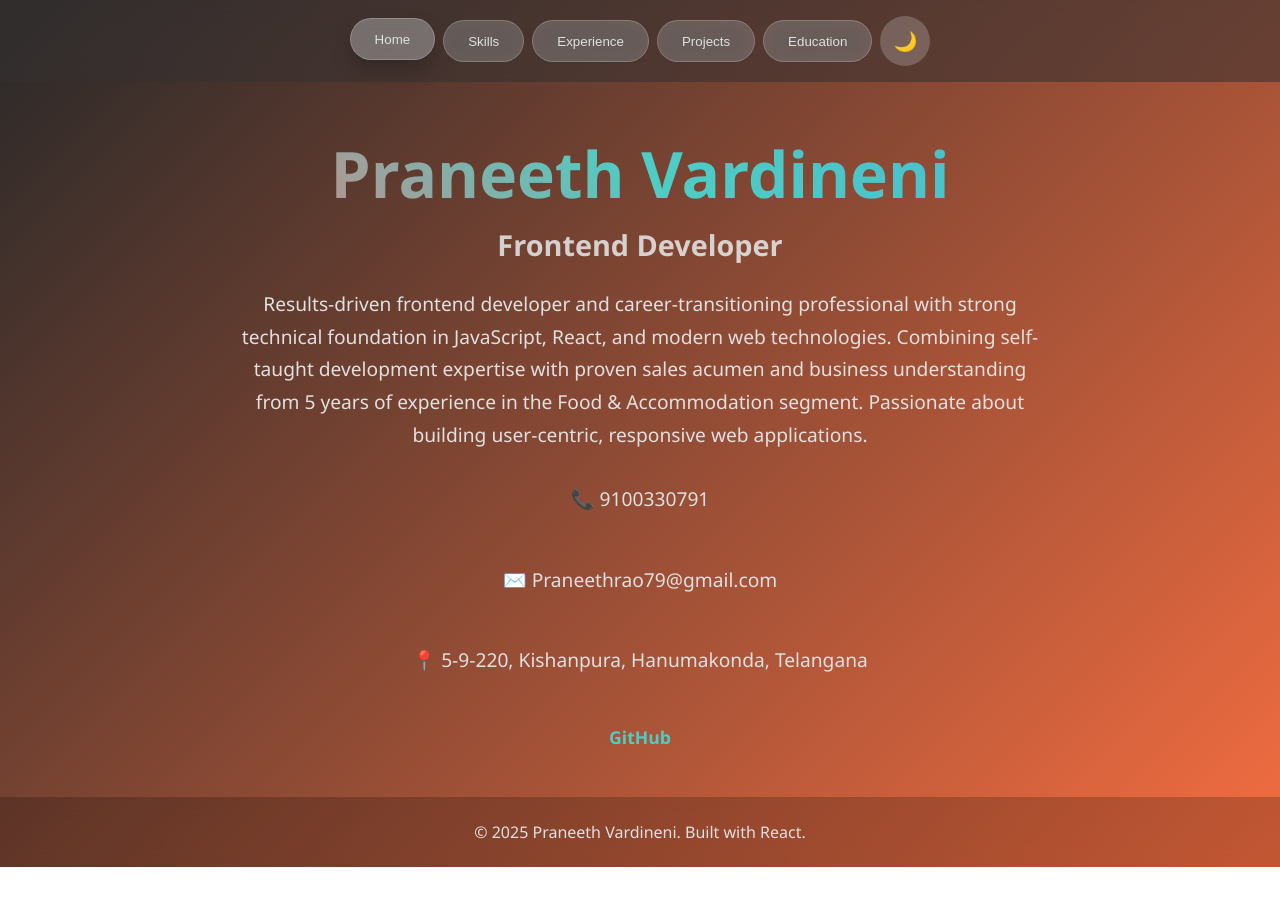
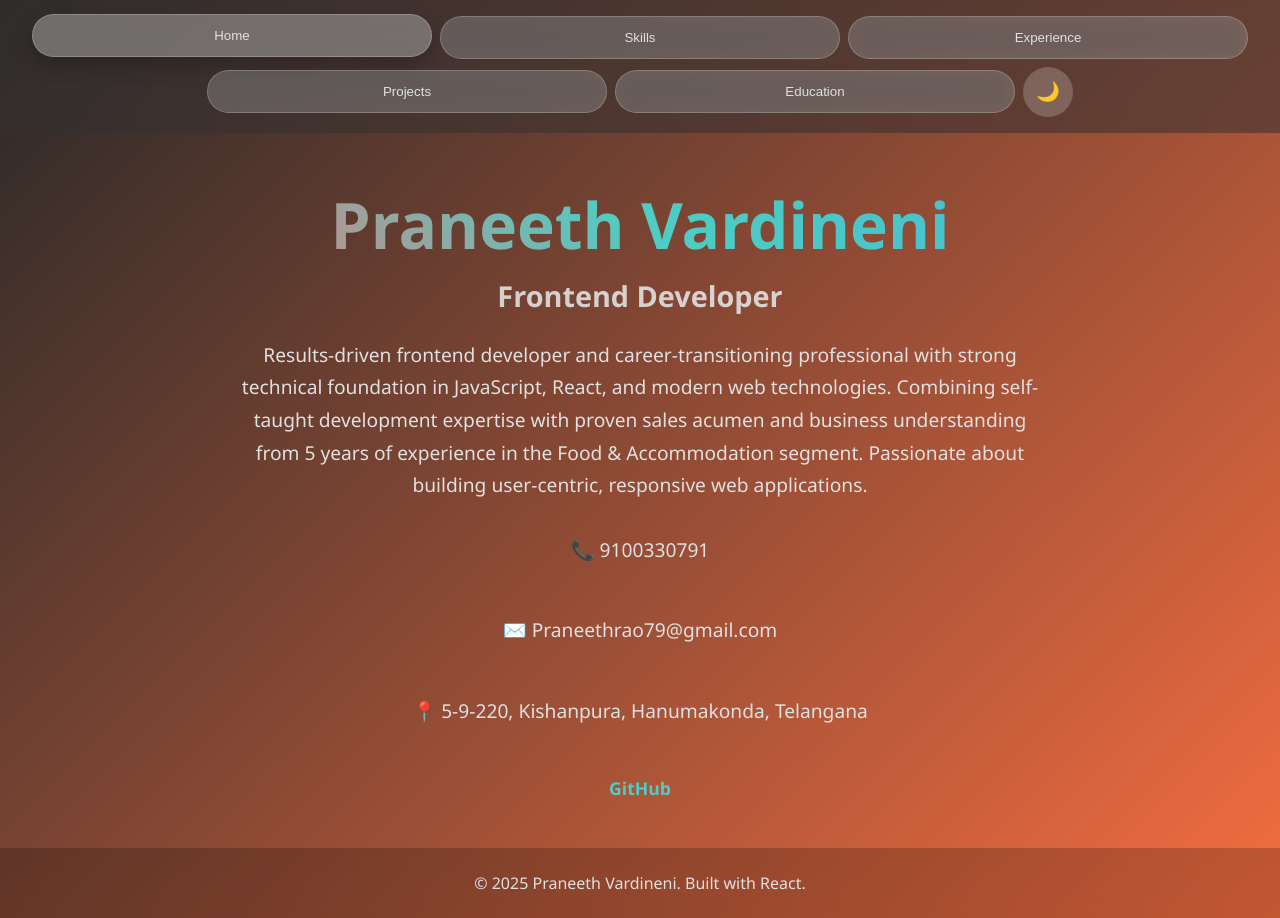
Before and after one commit to praneethrao79/React-Portfolio, a React (Vite) app: page / in a window 1280 px wide. Before the commit the page ends 867 px from the top, so only its background shows below. Built offline with nearby package versions, Linux system fonts and the light colour scheme.

Commit message:
new1
screen sizes

```diff
--- a/src/index.css
+++ b/src/index.css
@@ -53,6 +53,32 @@
   backdrop-filter: blur(10px);
   border: 1px solid rgba(255, 255, 255, 0.2);
 }
+
+/* Mobile devices */
+@media screen and (max-width: 768px) {
+  .nav-btn {
+    width: 90%;
+    font-size: 1em;
+    padding: 15px;
+  }
+}
+
+/* Tablets */
+@media screen and (max-width: 1024px) {
+  .nav-btn {
+    width: 85%;
+    padding: 18px;
+  }
+}
+
+/* Desktop */
+@media screen and (min-width: 1025px) {
+  .nav-btn {
+    max-width: 400px;
+    width: 60%;
+  }
+}
+
 
 .nav-btn:hover,
 .nav-btn.active {
```
